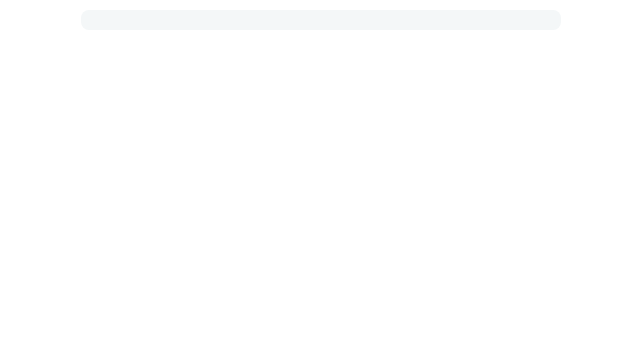
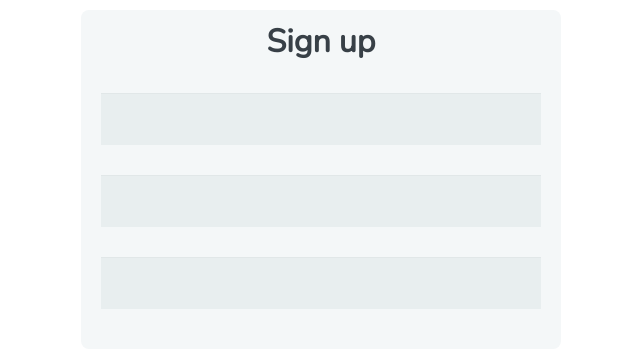
Before and after one commit to JacobWylie/basic-table, a plain HTML site: page index.html in a window 1280 px wide. Shown: the whole page, without its empty margins (319-959 px from the left). Drawn offline with nearby package versions, Linux system fonts and the light colour scheme.

Commit message:
added form fields

```diff
--- a/index.html
+++ b/index.html
@@ -10,8 +10,11 @@
     </head>
     <body>
 
-      <form>
-
+      <form action="index.html" method="post">
+        <h1>Sign up</h1>
+        <input type="text" id="name" name="user_name">
+        <input type="email" id="mail" name="user_email">
+        <input type="password" id="password" name="user_password">
       </form>
 
     </body>
```
